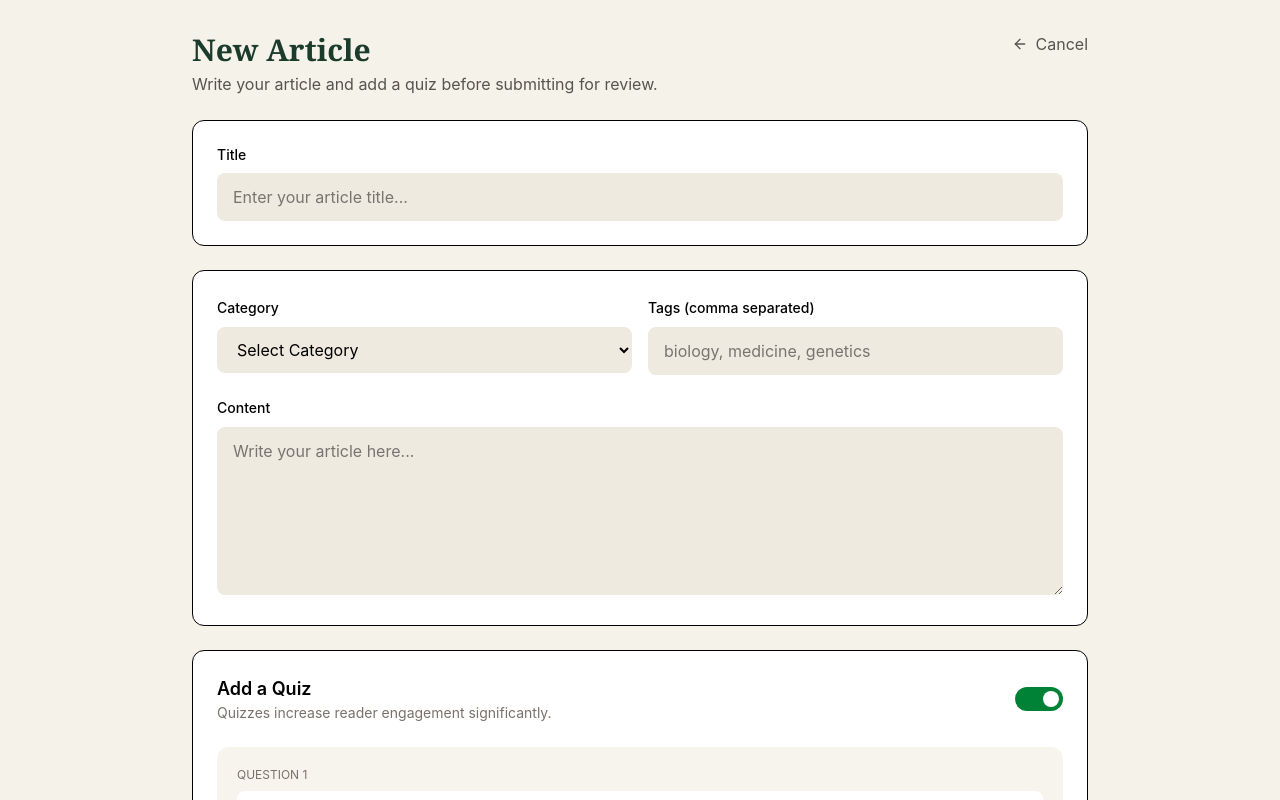
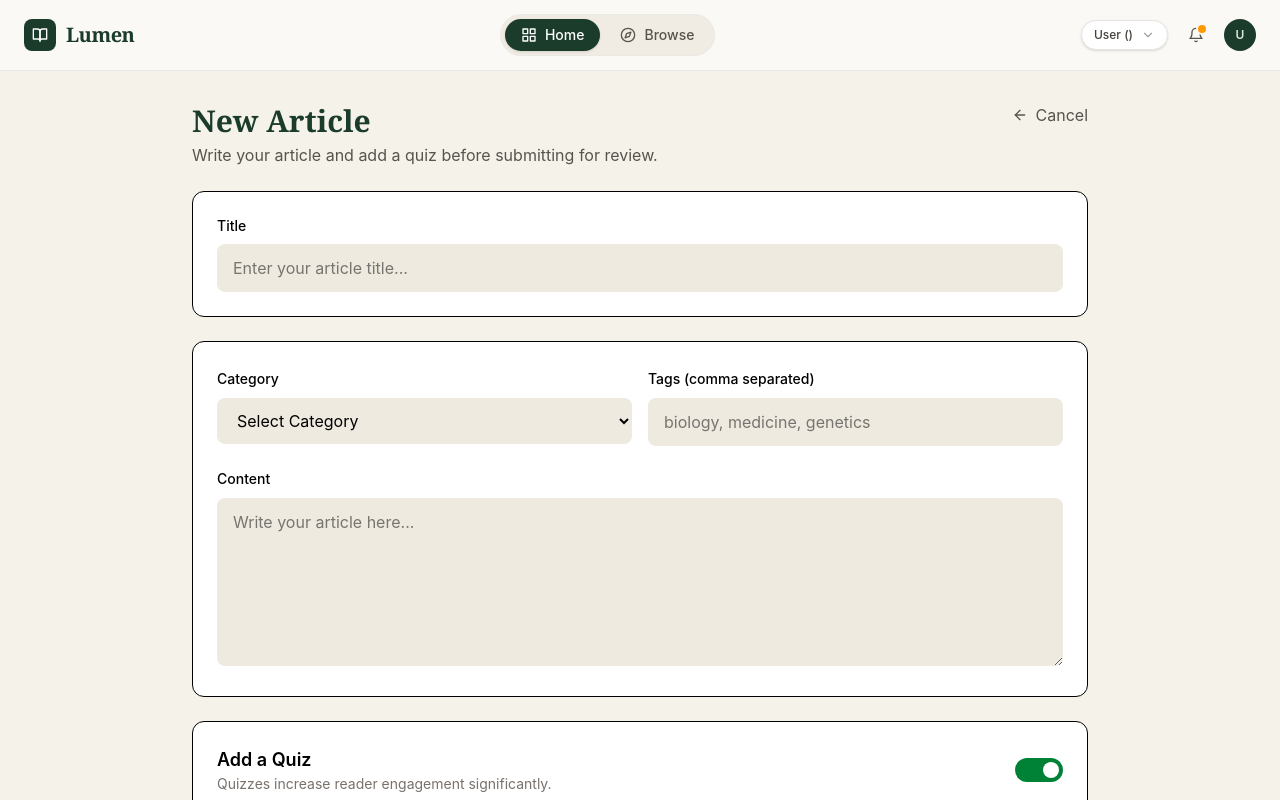
Before and after one commit to daksh-maheshwari-ai-enggr/Code-Forge, a React (Vite) app in the folder client/vite-project/: page /author/write in a window 1280 px wide. Shown: the top 800 px of the page. Built offline with nearby package versions, Linux system fonts and the light colour scheme.

Commit message:
added navbar in article write page

```diff
--- a/client/vite-project/src/pages/author/CreateArticle.jsx
+++ b/client/vite-project/src/pages/author/CreateArticle.jsx
@@ -1,5 +1,7 @@
 import { useState } from "react";
 import { FiArrowLeft, FiPlus, FiTrash2 } from "react-icons/fi";
+import Navbar from "../../components/Navbar";
+
 
 export default function CreateArticle() {
 
@@ -63,6 +65,8 @@ export default function CreateArticle() {
   };
 
   return (
+    <>
+    <Navbar />
     <div className="bg-[#F5F2EA] min-h-screen px-6 py-8">
       <div className="max-w-4xl mx-auto">
 
@@ -266,5 +270,6 @@ export default function CreateArticle() {
 
       </div>
     </div>
+    </>
   );
 }
```
